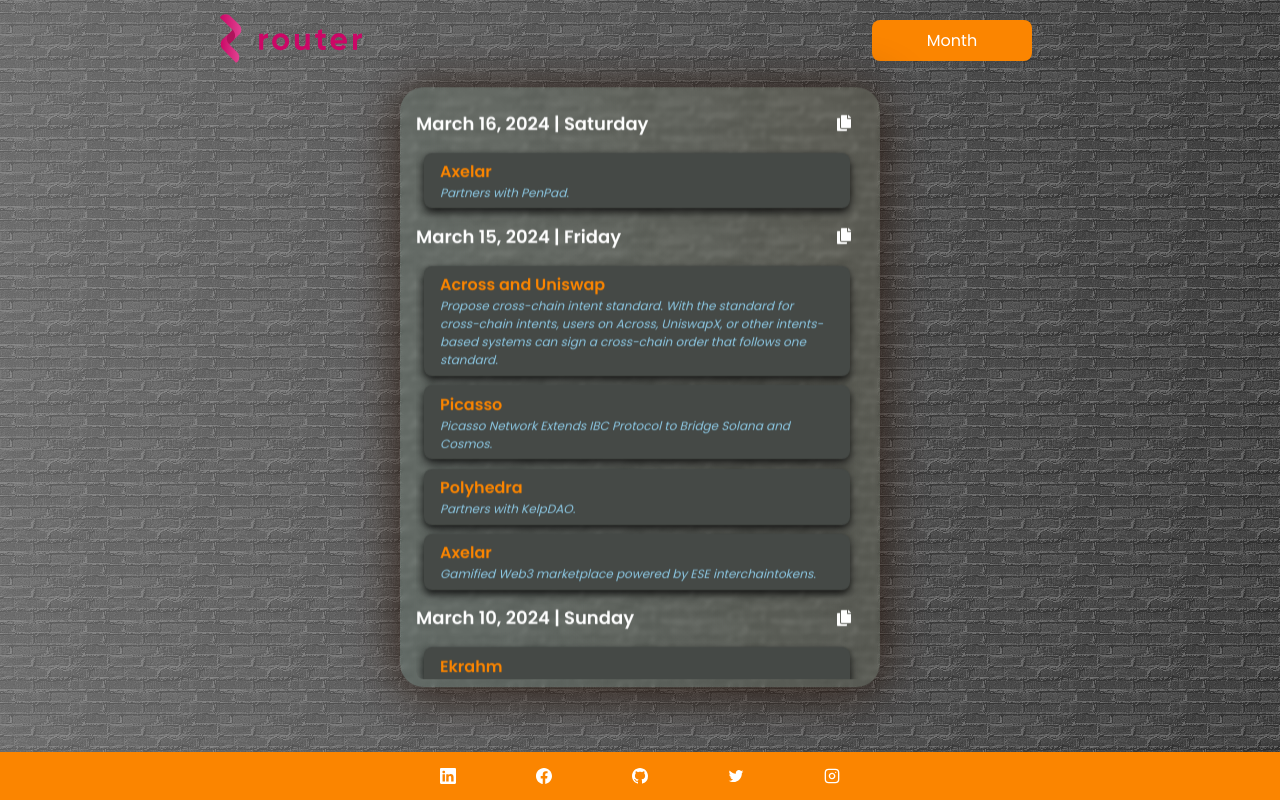
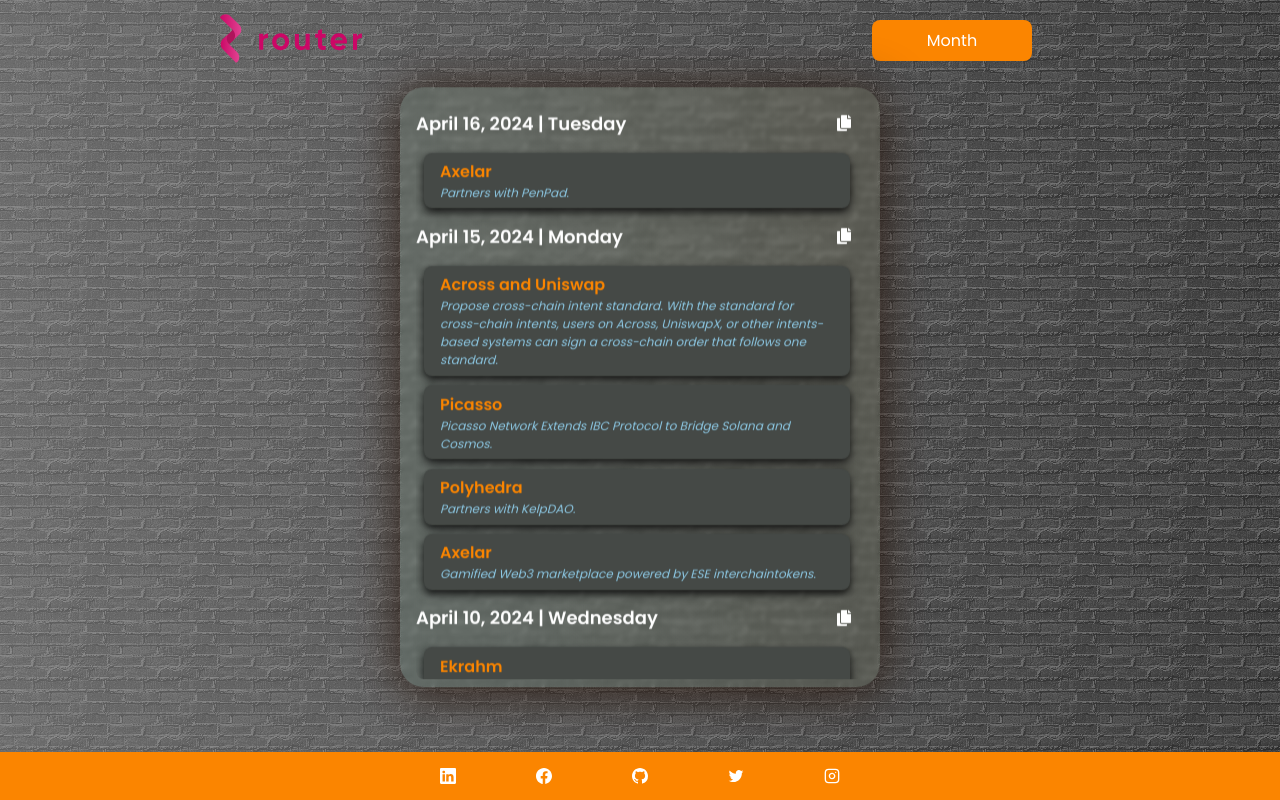
Before and after one commit to bharatbhusal/router-newsletter, a React (Create React App) app: page / in a window 1280 px wide. Built offline with nearby package versions, Linux system fonts and the light colour scheme.

Commit message:
home month update

```diff
--- a/src/index.js
+++ b/src/index.js
@@ -57,7 +57,7 @@
 							element: (
 								<MonthlyView
 									year="2024"
-									month="March"
+									month="April"
 									newsData={monthData[3]}
 								/>
 							),
```
